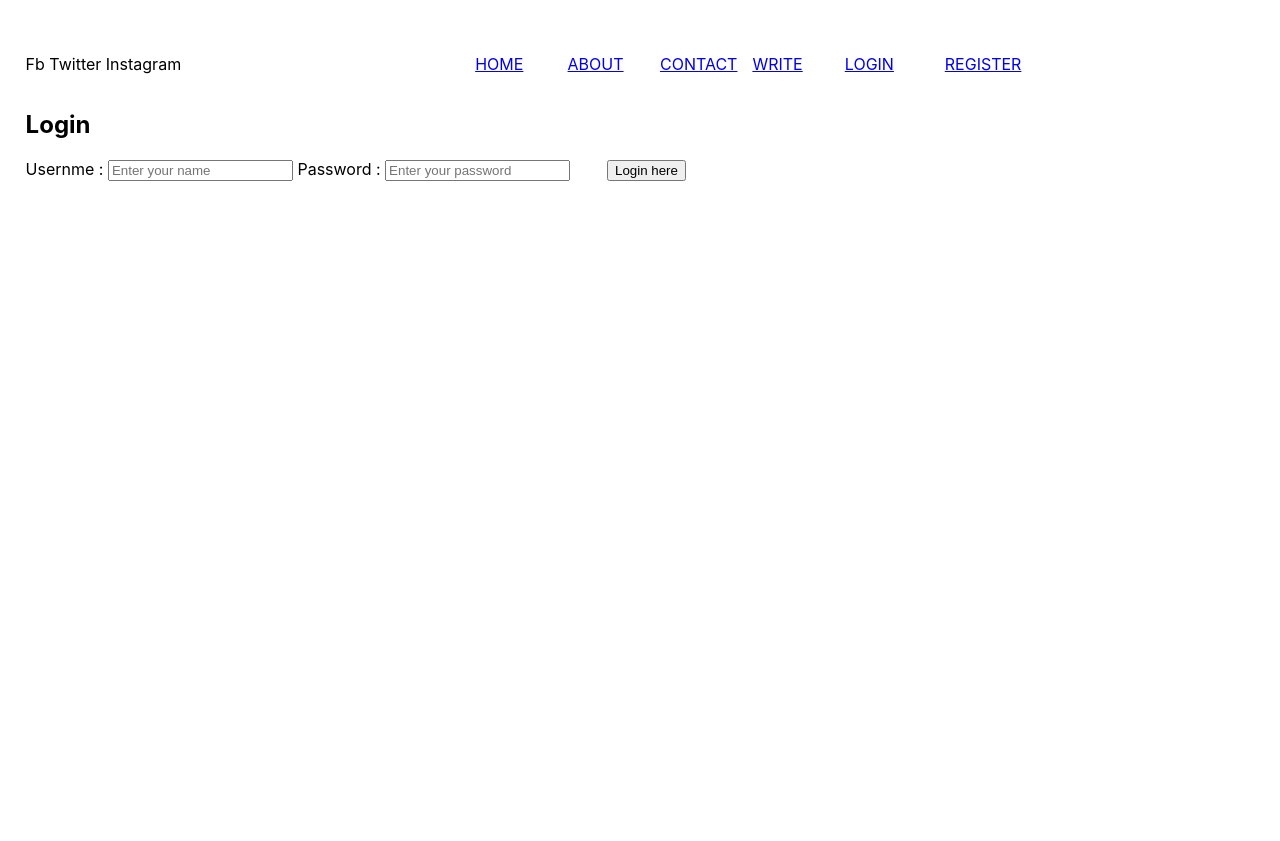
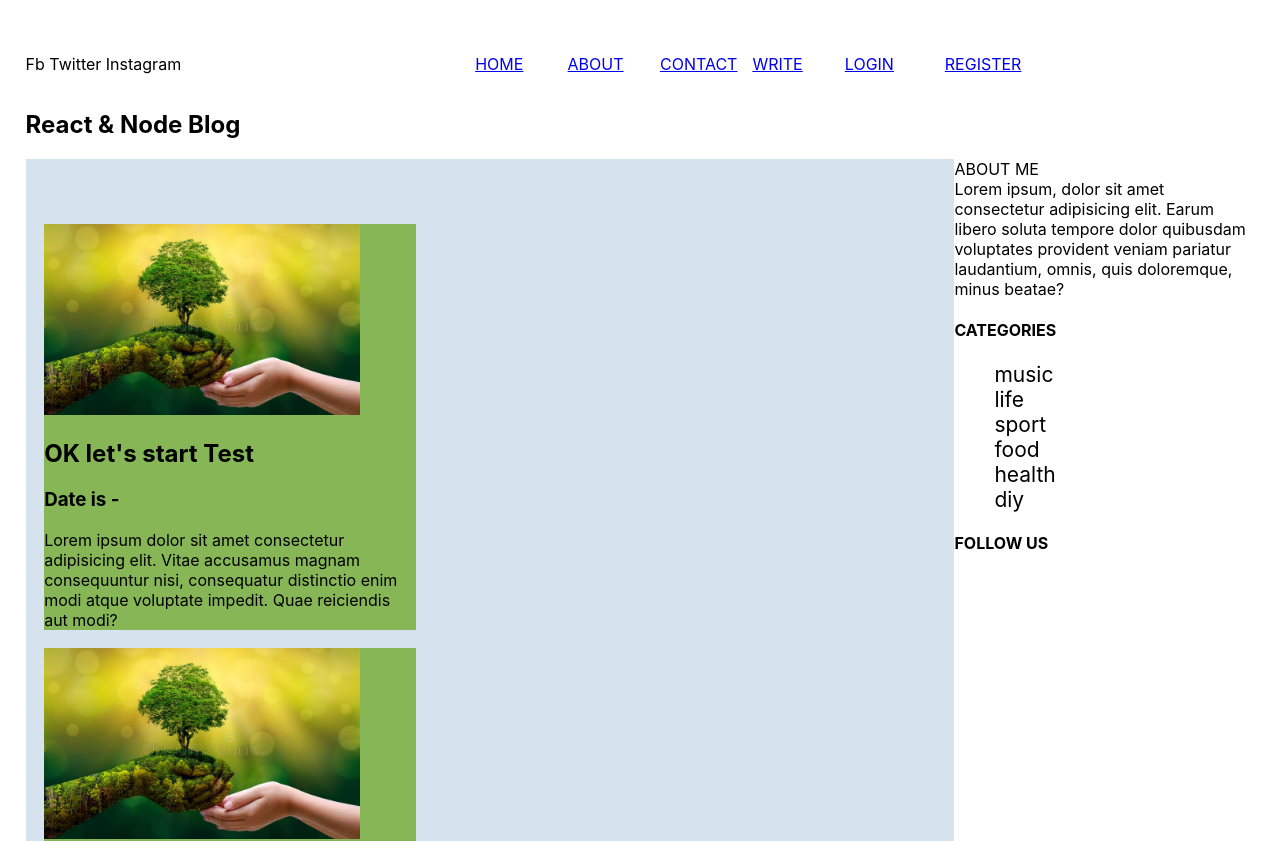
Before and after one commit to sarb001/fronthosted, a React (Create React App) app: page /login in a window 1280 px wide. Shown: the top 841 px of the page. Before the commit the page ends 800 px from the top, so only its background shows below. Built offline with nearby package versions, Linux system fonts and the light colour scheme.

Commit message:
Submitted Done

```diff
--- a/src/App.js
+++ b/src/App.js
@@ -6,24 +6,29 @@
 import Register from './Components/Register/Register';
 import Topbar from './Components/Topbar/Topbar';
 import Write from './Components/Write/Write';
+import Settings from './Components/Settings/Settings';
+import Single from './Components/Single/Single';
 // import SinglePost from './Components/Singlepost/SinglePost';
 // import Single from './Single/Single';
 // import Settings from './Components/Settings/Settings';
 
  export default function App()
  {
+     const user = true;
+
   return (
     <>
-    <div className="app">
+    <div className = "app">
       <BrowserRouter>
-      <Topbar />
-        <Routes>
-          <Route exact path = "/"     element = {<Home />}>  </Route>
-          <Route  path = "/login" element = {<Login />}>  </Route>
-          <Route  path = "/register" element = {<Register />}>  </Route>
-          <Route  path = "/write" element = {<Write  />}>  </Route>
-
-        </Routes>
+        <Topbar />
+            <Routes>
+              <Route  exact path = "/"       element = {<Home />}>  </Route>
+              <Route  path = "/login"        element = { user ?  <Home/> :  <Login /> }>          </Route>
+              <Route  path = "/register"     element = { user ?  <Home /> : <Register />} >     </Route>
+              <Route  path = "/write"        element = { user ?  <Write /> :  <Register/>} >     </Route>
+              <Route  path = "/settings"     element = {<Settings />}> </Route>
+              <Route  path = "/post/:postid" element = {<Single  />}>  </Route>
+            </Routes>
       </BrowserRouter>
     </div>
     </>
--- a/src/Components/Login/Login.jsx
+++ b/src/Components/Login/Login.jsx
@@ -1,4 +1,5 @@
 import React from 'react'
+import { Link } from 'react-router-dom';
 import './Login.css';
 
 const Login = () => {
@@ -12,9 +13,10 @@
                <label> Password : </label>
                <input  type = "password" placeholder = 'Enter your password' />
                <span style = {{padding:'3%'}} >
-               <button> Login here  </button>
+               <button type = "submit"> Login here  </button>
                </span>
              </form>
+               <button type = "submit"> <Link to = "/login">  Login here </Link> </button>
           </div>
     </div>
   )
--- a/src/Components/Register/Register.jsx
+++ b/src/Components/Register/Register.jsx
@@ -18,6 +18,9 @@
                 <button type = "submit"> Register  </button>
               </span>
           </form>
+                <button type = "submit" >
+                   <Link to = "/login"> Login </Link>
+                 </button>
          </div>
     </div>
   )
--- a/src/Single/Single.jsx
+++ b/src/Components/Single/Single.jsx
@@ -1,6 +1,6 @@
 import React from 'react'
-import Sidebar from '../Components/Sidebar/Sidebar'
-import SinglePost from '../Components/Singlepost/SinglePost'
+import Sidebar from '../Sidebar/Sidebar'
+import SinglePost from '../Singlepost/SinglePost'
 
 import './Single.css';
 
```
Also changed, not shown: src/Components/Single/Single.css (renamed from src/Single/Single.css).
